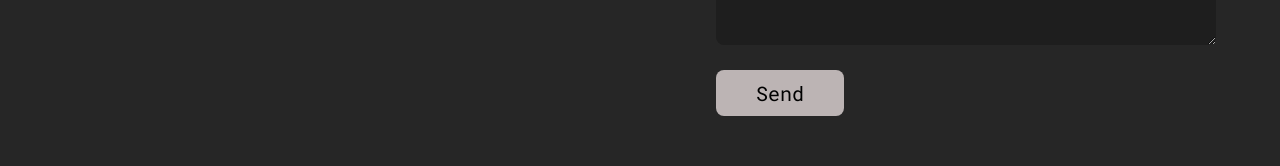
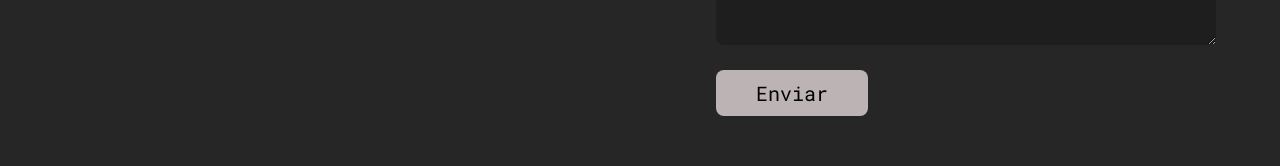
Before and after one commit to pdromoreno7/me-portafolio-web, a React (Create React App) app: page /contact in a window 1280 px wide. Shown: the part 717-883 px from the top of the page. Built offline with nearby package versions, Linux system fonts and the light colour scheme; the HTML template or start-up script is replaced by a standard one; a web font is replaced by a local one.

Commit message:
Se añadio funcion de enviar a email en ContactForm

```diff
--- a/src/components/ContactForm.jsx
+++ b/src/components/ContactForm.jsx
@@ -45,7 +45,11 @@ export default function ContactForm() {
   const [message, setMessage] = useState('');
   return (
     <>
-      <FormStyle>
+      <FormStyle
+        enctype="text/plain"
+        action="mailto:pdro.moreno96@gmail.com"
+        method="post"
+      >
         <div className="form-group">
           <label htmlFor="name">
             Your Name
@@ -82,7 +86,7 @@ export default function ContactForm() {
             />
           </label>
         </div>
-        <button type="submit">Send</button>
+        <button type="submit">Enviar</button>
       </FormStyle>
     </>
   );
```
